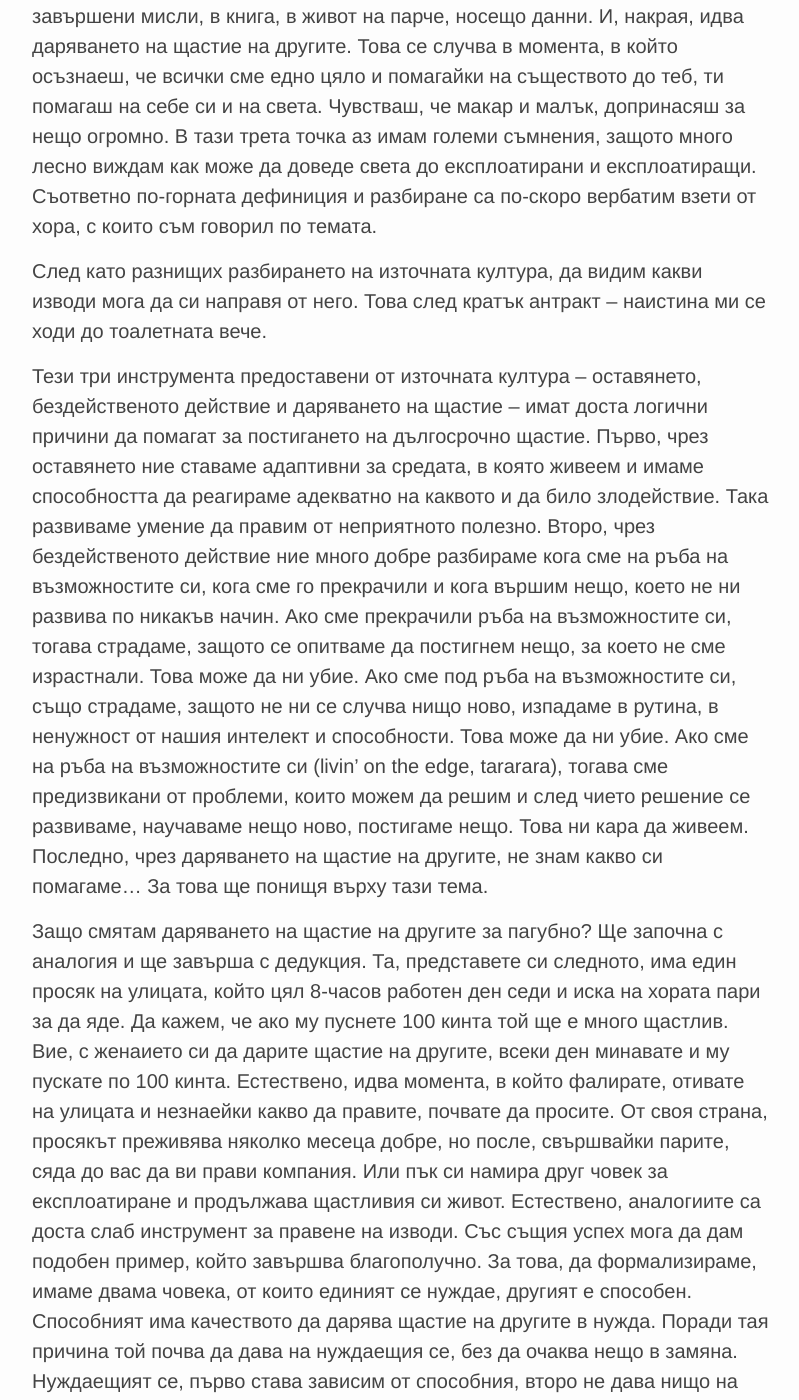
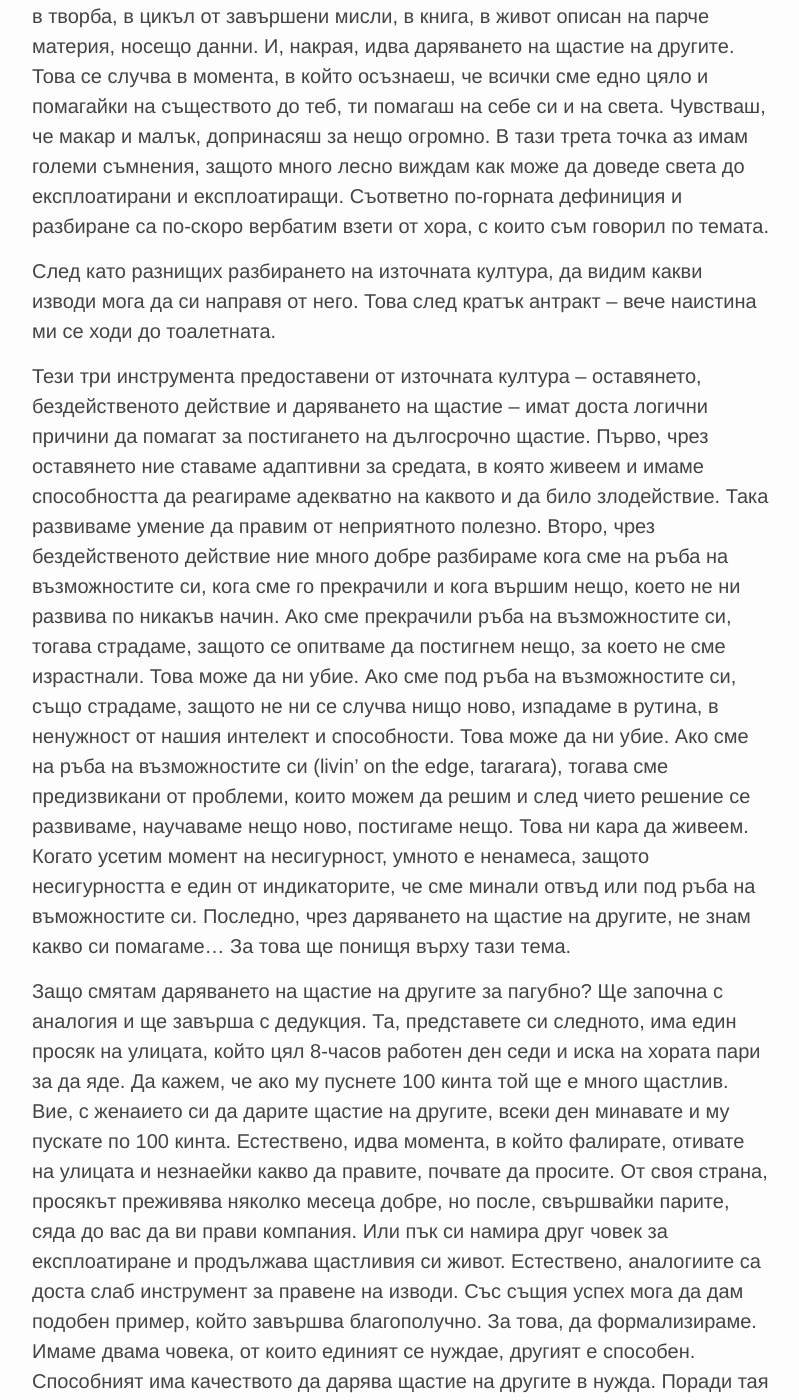
Before and after one commit to emdeha/emdeha.github.io, a Jekyll site: the page built from _posts/2017-05-21-long-term-happiness.markdown, in a window 1280 px wide and 1400 px high, scrolled down 1358 px. Shown: the whole window, without its empty margins (238-1037 px from the left). Built offline with Jekyll 4.4.1, drawn with Linux system fonts in a browser that asks for light colours; some of the changed text lies outside the part shown.

Commit message:
Final edits on the text.

```diff
--- a/_posts/2017-05-21-long-term-happiness.markdown
+++ b/_posts/2017-05-21-long-term-happiness.markdown
@@ -24,36 +24,36 @@
 На първо място, под оставяне се има предвид човек да не се вкопчва в нещата,
 които желае и които иска да постигне. Целта е да наблюдаваш какво се случва
 около теб и да реагираш спрямо ситуацията, да си адаптивен, да се отказваш от
-това, което искаш, но всъщност не би ти помогнало. Естествено, това не значи
+това, което искаш, но което не би ти помогнало. Естествено, това не значи
 да нямаш мечти и цели, а да разбираш кога някои от твоите мечти и цели биха ти
 навредили при постигането им или пък някои от стъпките за постигане на твоите
-мечти и цели, през които толкова много искаш да преминеш са неадекватни.
+мечти и цели, през които толкова много искаш да преминеш, са неадекватни.
 Твърдя, че когато човек усети твърде голямо желание да направи нещо, тогава
-има риск това действие да е злотворно за него. Следва действеното бездействие.
-Това е нещо много близко до апатията, ама не е апатия. Тук целта е първо, да
-разбираш кога най-доброто действие е търпението, и второ, да си стигнал такова
-майсторство в живота, че да не се замисляш при действията си и въпреки това те
-да ти се получават ефективни и да постигат твоите цели. Частен случай на
-второто нещо е да си постигнал майсторството в някое умение. Писателите,
-художниците, дизайнерите, програмистите и въобще хората, които имат трудни и
-интересни професии, се сблъскват с това нещо под формата на flow. Flow-ът е
-едно такова приятно чувство на вливане на момент в следващия, на липса на
-мисъл, на действието в най-чистия си вид, извършено заради самото действие.
-Докато пиша тези редове, аз съм във flow. И за да илюстрирам още по-цветущо,
-пикае ми се, ама почти не го забелязвам, щото ми е много интересно да пиша и
-пиша заради самото нанизване на дума след дума в изречение, в параграф, в
-творба, в цикъл от завършени мисли, в книга, в живот на парче, носещо данни.
-И, накрая, идва даряването на щастие на другите. Това се случва в момента, в
-който осъзнаеш, че всички сме едно цяло и помагайки на съществото до теб, ти
-помагаш на себе си и на света. Чувстваш, че макар и малък, допринасяш за нещо
-огромно. В тази трета точка аз имам големи съмнения, защото много лесно виждам
-как може да доведе света до експлоатирани и експлоатиращи. Съответно
-по-горната дефиниция и разбиране са по-скоро вербатим взети от хора, с които
-съм говорил по темата.
+има риск това действие да е злотворно за него. Толкова за оставянето. Следва
+действеното бездействие. Това е нещо много близко до апатията, ама не е
+апатия. Тук целта е първо, да разбираш кога най-доброто действие е търпението,
+и второ, да си стигнал такова майсторство в живота, че да не се замисляш при
+действията си и въпреки това те да ти се получават ефективни и да постигат
+твоите цели. Частен случай на второто нещо е да си постигнал майсторство в
+някое умение. Писателите, художниците, дизайнерите, програмистите и въобще
+хората, които имат трудни и интересни професии, се сблъскват с това нещо под
+формата на flow. Flow-ът е едно такова приятно чувство на вливане на момент в
+следващия, на липса на мисъл, на действието в най-чистия си вид, извършено
+заради самото действие. Докато пиша тези редове, аз съм във flow. И за да
+илюстрирам още по-цветущо, пикае ми се, ама почти не го забелязвам, щото ми е
+много интересно да пиша и пиша заради самото нанизване на дума след дума в
+изречение, в параграф, в творба, в цикъл от завършени мисли, в книга, в живот
+описан на парче материя, носещо данни. И, накрая, идва даряването на щастие на
+другите. Това се случва в момента, в който осъзнаеш, че всички сме едно цяло и
+помагайки на съществото до теб, ти помагаш на себе си и на света. Чувстваш, че
+макар и малък, допринасяш за нещо огромно. В тази трета точка аз имам големи
+съмнения, защото много лесно виждам как може да доведе света до експлоатирани
+и експлоатиращи. Съответно по-горната дефиниция и разбиране са по-скоро
+вербатим взети от хора, с които съм говорил по темата.
 
 След като разнищих разбирането на източната култура, да видим какви изводи
-мога да си направя от него. Това след кратък антракт -- наистина ми се ходи до
-тоалетната вече.
+мога да си направя от него. Това след кратък антракт -- вече наистина ми се
+ходи до тоалетната.
 
 Тези три инструмента предоставени от източната култура -- оставянето,
 бездейственото действие и даряването на щастие -- имат доста логични причини
@@ -69,7 +69,9 @@
 рутина, в ненужност от нашия интелект и способности. Това може да ни убие. Ако
 сме на ръба на възможностите си (livin' on the edge, tararara), тогава сме
 предизвикани от проблеми, които можем да решим и след чието решение се
-развиваме, научаваме нещо ново, постигаме нещо. Това ни кара да живеем.
+развиваме, научаваме нещо ново, постигаме нещо. Това ни кара да живеем. Когато
+усетим момент на несигурност, умното е ненамеса, защото несигурността е един
+от индикаторите, че сме минали отвъд или под ръба на въможностите си.
 Последно, чрез даряването на щастие на другите, не знам какво си помагаме...
 За това ще понищя върху тази тема.
 
@@ -84,7 +86,7 @@
 компания. Или пък си намира друг човек за експлоатиране и продължава щастливия
 си живот. Естествено, аналогиите са доста слаб инструмент за правене на
 изводи. Със същия успех мога да дам подобен пример, който завършва
-благополучно. За това, да формализираме, имаме двама човека, от които единият
+благополучно. За това, да формализираме. Имаме двама човека, от които единият
 се нуждае, другият е способен. Способният има качеството да дарява щастие на
 другите в нужда. Поради тая причина той почва да дава на нуждаещия се, без да
 очаква нещо в замяна. Нуждаещият се, първо става зависим от способния, второ
@@ -101,7 +103,7 @@
 няма да е гладен. Ако поставим даряването на щастие в тази светлина, това е
 много разумно действие поради няколко причини: никой не те експлоатира,
 човекът, на който помагаш става независим и достатъчно силен да помага на
-другите, има голяма вероятност човекът на когото си помогнал да ти остане
+другите и има голяма вероятност човекът на когото си помогнал да ти остане
 верен и да ти върне услугата. Хах, определено даряването на щастие си е за
 цяло отделно есе.
 
```
Also changed, not shown: other parts of _posts/2017-05-21-long-term-happiness.markdown (+10 -6 lines).
